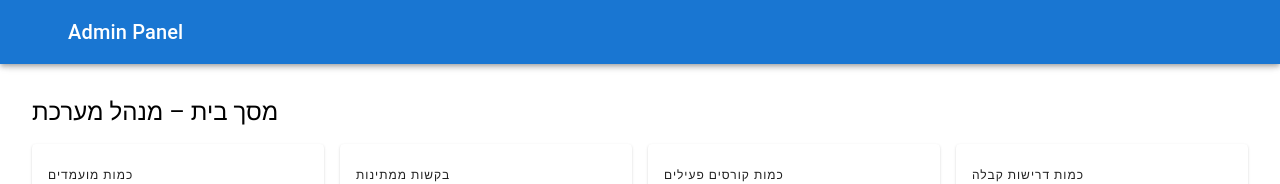
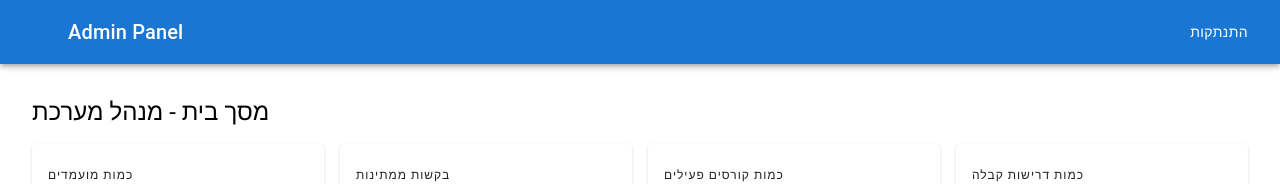
Before and after one commit to daniellash161/academic-info-management, a React (Vite) app: page /admin in a window 1280 px wide. Shown: the top 184 px of the page. Built offline with nearby package versions, Linux system fonts and the light colour scheme; some icons are missing.

Commit message:
extend admin nav with announcements/documents and add proper logout

```diff
--- a/src/app/AdminLayout.tsx
+++ b/src/app/AdminLayout.tsx
@@ -2,6 +2,7 @@ import { Outlet, useLocation, useNavigate } from "react-router-dom";
 import {
   AppBar,
   Box,
+  Button,
   Divider,
   Drawer,
   IconButton,
@@ -42,20 +43,23 @@ export function AdminLayout() {
 
   function isActive(path: string) {
     if (path === "/admin") return location.pathname === "/admin";
+    return location.pathname === path || location.pathname.startsWith(path + "/");
+  }
 
-    return location.pathname === path || location.pathname.startsWith(path + "/");
+  function onLogout() {
+    localStorage.removeItem("csih_auth");
+    navigate("/login", { replace: true });
   }
 
   return (
     <Box sx={{ display: "flex" }}>
       <AppBar position="fixed">
-        <Toolbar>
+        <Toolbar sx={{ display: "flex", gap: 2 }}>
           <IconButton
             edge="start"
             color="inherit"
             aria-label="open drawer"
             onClick={() => setOpen(true)}
-            sx={{ mr: 2 }}
           >
             <MenuIcon />
           </IconButton>
@@ -64,11 +68,15 @@ export function AdminLayout() {
             variant="h6"
             noWrap
             component="div"
-            sx={{ cursor: "pointer" }}
+            sx={{ cursor: "pointer", flexGrow: 1 }}
             onClick={() => navigate("/admin")}
           >
             Admin Panel
           </Typography>
+
+          <Button color="inherit" onClick={onLogout}>
+            התנתקות
+          </Button>
         </Toolbar>
       </AppBar>
 
--- a/src/pages/admin/AdminHomePage.tsx
+++ b/src/pages/admin/AdminHomePage.tsx
@@ -87,7 +87,7 @@ export function AdminHomePage() {
   return (
     <Box>
       <Typography variant="h5" sx={{ mb: 2 }}>
-        מסך בית – מנהל מערכת
+        מסך בית - מנהל מערכת
       </Typography>
 
       <Stack direction={{ xs: "column", md: "row" }} spacing={2} sx={{ mb: 3 }}>
```
Also changed, not shown: src/components/AdminNav.tsx (+17 -2 lines).
